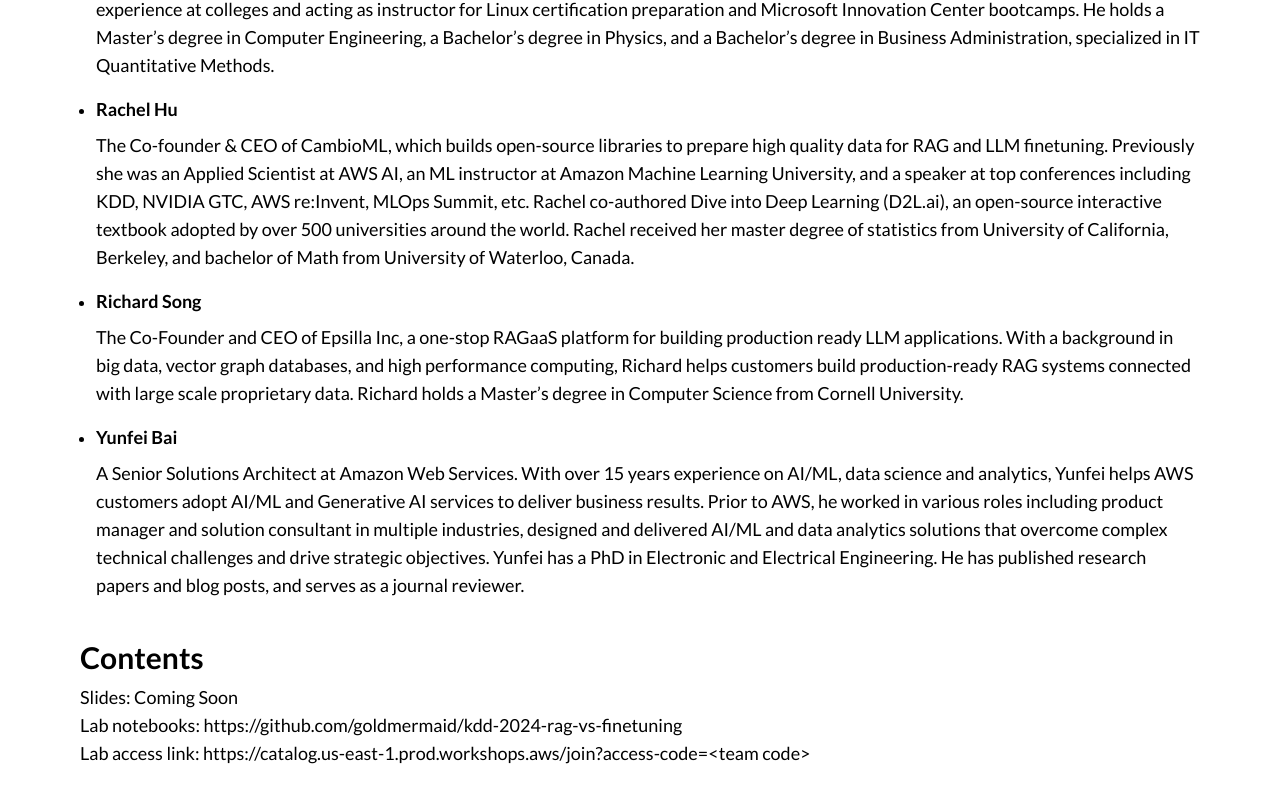
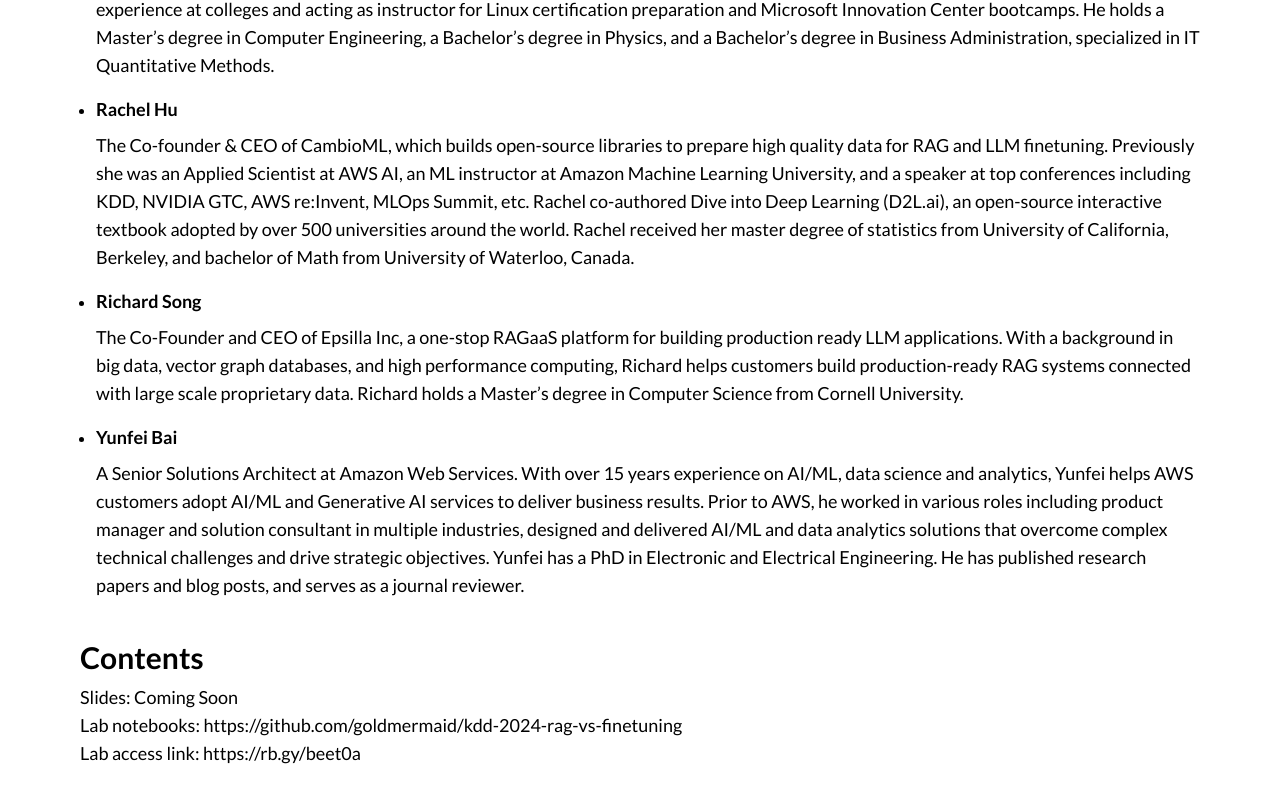
Before and after one commit to CambioML/kdd-workshop-2024, a Next.js app: page / in a window 1280 px wide. Shown: the part 1345-2148 px from the top of the page. Built offline with nearby package versions, Linux system fonts and the light colour scheme.

Commit message:
add lab access link

```diff
--- a/app/page.tsx
+++ b/app/page.tsx
@@ -35,7 +35,7 @@ export default function Home() {
       <Section title="Contents">
         <TextContainer text="Slides: Coming Soon" />
         <TextContainer text="Lab notebooks: https://github.com/goldmermaid/kdd-2024-rag-vs-finetuning" />
-        <TextContainer text="Lab access link: https://catalog.us-east-1.prod.workshops.aws/join?access-code=<team code>" />
+        <TextContainer text="Lab access link: https://rb.gy/beet0a" />
       </Section>
     </div>
   );
```
